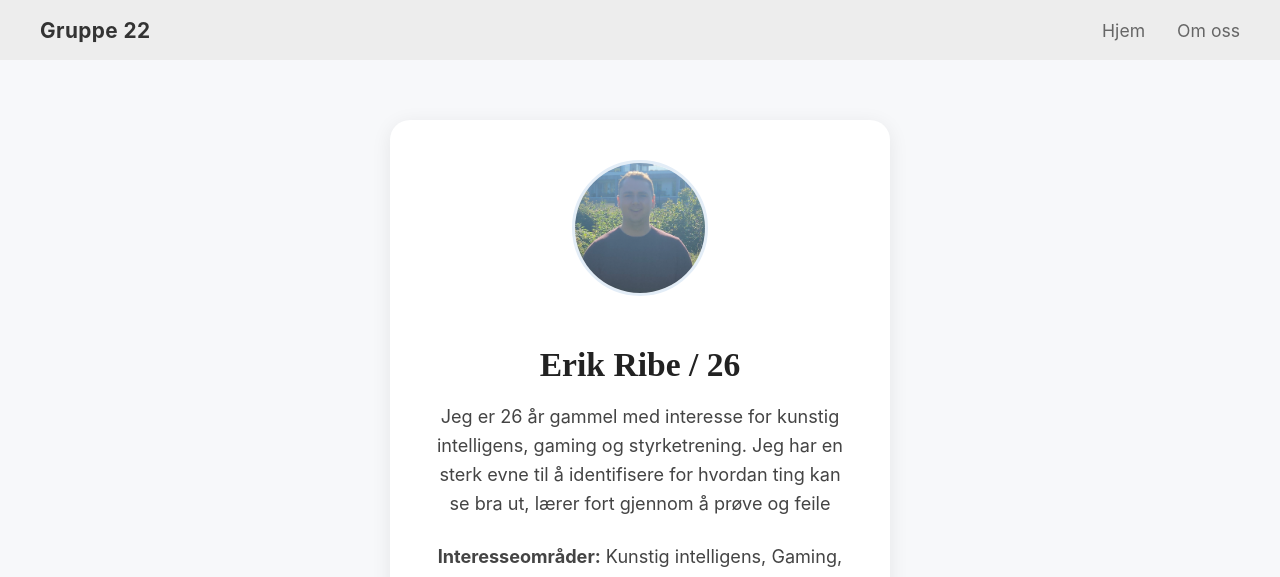
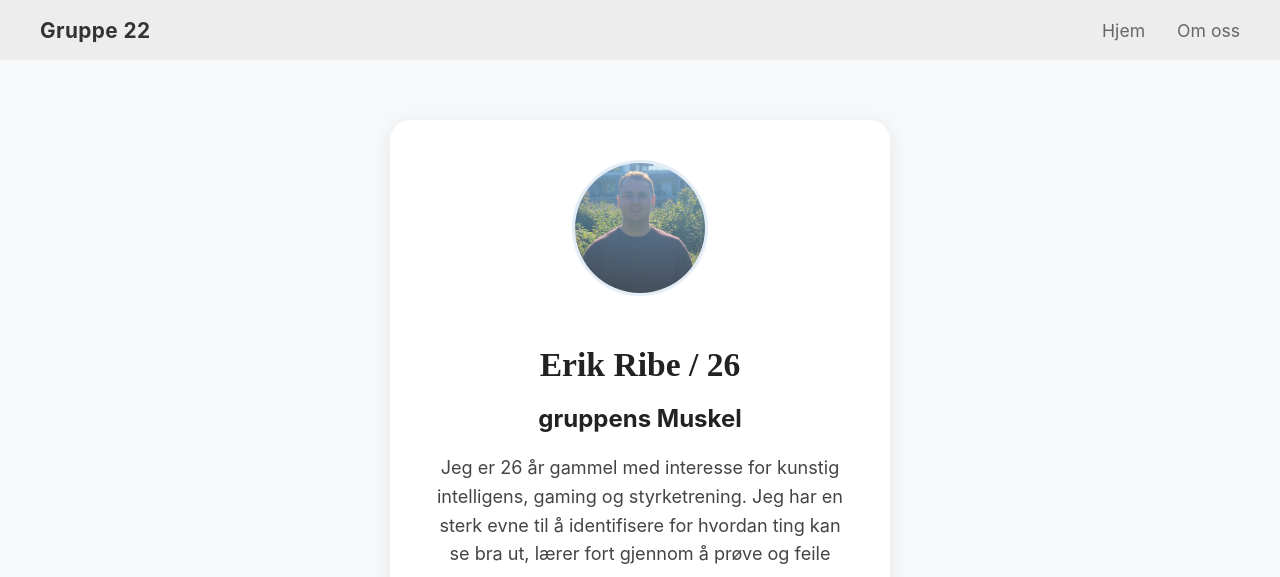
Before and after one commit to is310gruppe22/gruppe22, a plain HTML site: page HTML/Medlemmer/erik.html in a window 1280 px wide. Shown: the top 577 px of the page. Drawn offline with Linux system fonts and the light colour scheme.

Commit message:
Update erik.html

```diff
--- a/HTML/Medlemmer/erik.html
+++ b/HTML/Medlemmer/erik.html
@@ -17,6 +17,7 @@
     <section class="member-profile">
       <img src="../../images/erik2.png" alt="Name 1" class="member-photo">
       <h1>Erik Ribe / 26</h1>
+      <h2>gruppens Muskel</h2>
       <p>Jeg er 26 år gammel med interesse for kunstig intelligens, gaming og styrketrening. Jeg har en sterk evne til å identifisere for hvordan ting kan se bra ut, lærer fort gjennom å prøve og feile</p>
       <p><strong>Interesseområder:</strong> Kunstig intelligens, Gaming, Styrketrening</p>
       <div class="social-links">
```
